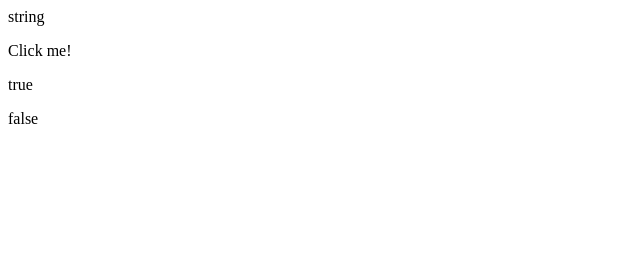
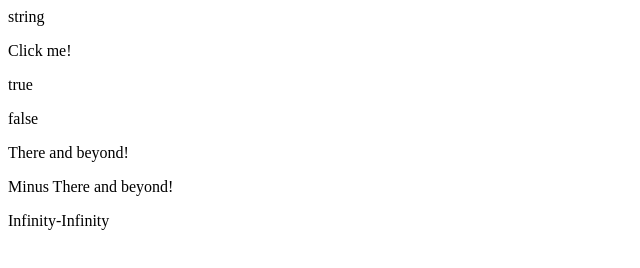
Before and after one commit to deviantsoul/JavaScriptProjects, a plain HTML site: page Project5_Comparisons_Type_Coercion/index.html in a window 1280 px wide. Shown: the whole page, without its empty margins (0-640 px from the left). Drawn offline with Linux system fonts and the light colour scheme.

Commit message:
Assignment 27
Infinity and beyond

```diff
--- a/Project5_Comparisons_Type_Coercion/JS/main.js
+++ b/Project5_Comparisons_Type_Coercion/JS/main.js
@@ -3,3 +3,11 @@ document.write(typeof "Word");
 function my_Test()  {
     document.getElementById("Test").innerHTML = 0/0;
 }
+
+function my_Infinity()  {
+document.getElementById("Test4").innerHTML = (5E310);
+}
+
+function my_Negative_Infinity()  {
+    document.getElementById("Test5").innerHTML = (-5E310);
+    }
--- a/Project5_Comparisons_Type_Coercion/index.html
+++ b/Project5_Comparisons_Type_Coercion/index.html
@@ -9,10 +9,17 @@
         <p id="Test" onclick="my_Test()">Click me!</p>
         <p id="Test2"></p>
         <p id="Test3"></p>
+        <p id="Test4" onclick="my_Infinity()">There and beyond!</p>
+        <p id="Test5" onclick="my_Negative_Infinity()">Minus There and beyond!</p>
+
             <script>
             document.getElementById("Test2").innerHTML = isNaN('This is a string');
 
             document.getElementById("Test3").innerHTML = isNaN('007');
+
+            document.write(2E310);
+
+            document.write(-3E310);
             </script>
     </body>
 </html>
```
